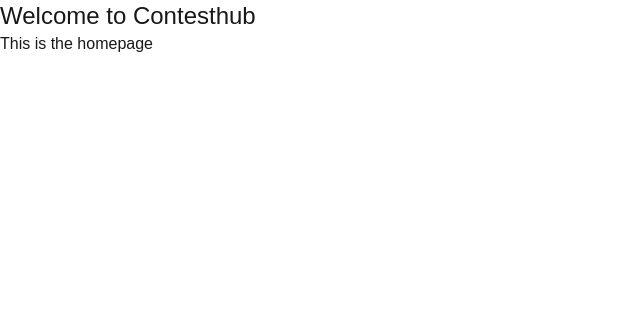
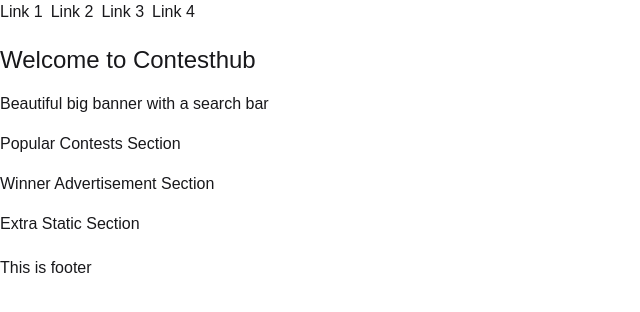
Before and after one commit to sami157/assignment-11-contesthub-client, a React (Vite) app: page / in a window 1280 px wide. Shown: the top 312 px of the page, without its empty margins (0-640 px from the left). Built offline with nearby package versions, Linux system fonts and the light colour scheme; a web font is replaced by a local one.

Commit message:
basic home layout with navbar and footer

```diff
--- a/src/App.jsx
+++ /dev/null
@@ -1,14 +0,0 @@
-import { useState } from 'react'
-
-function App() {
-  const [count, setCount] = useState(0)
-
-  return (
-    <>
-      <div className='title-font text-2xl'>Welcome to Contesthub</div>
-      <div className=''>This is the homepage</div>
-    </>
-  )
-}
-
-export default App
--- /dev/null
+++ b/src/components/Footer.jsx
@@ -0,0 +1,9 @@
+import React from 'react'
+
+export default function Footer() {
+    return (
+        <div>
+            This is footer
+        </div>
+    )
+}
--- /dev/null
+++ b/src/components/Navbar.jsx
@@ -0,0 +1,13 @@
+import React from 'react'
+import { NavLink } from 'react-router'
+
+export default function Navbar() {
+    return (
+        <div className='flex gap-2'>
+            <NavLink>Link 1</NavLink>
+            <NavLink>Link 2</NavLink>
+            <NavLink>Link 3</NavLink>
+            <NavLink>Link 4</NavLink>
+        </div>
+    )
+}
--- /dev/null
+++ b/src/layouts/HomeLayout.jsx
@@ -0,0 +1,16 @@
+import { Outlet } from "react-router"
+import Navbar from "../components/Navbar"
+import Footer from "../components/Footer"
+
+function HomeLayout() {
+
+  return (
+    <div className="flex flex-col gap-5">
+      <Navbar/>
+      <Outlet/>
+      <Footer/>
+    </div>
+  )
+}
+
+export default HomeLayout
--- /dev/null
+++ b/src/pages/Home.jsx
@@ -0,0 +1,36 @@
+import React from 'react'
+
+export default function Home() {
+    return (
+        <div className='flex flex-col gap-4'>
+            <div className='title-font text-2xl'>Welcome to Contesthub</div>
+            <div>Beautiful big banner with a search bar
+                {/* Search works by contest types (search logic in backend). Make this section look unique and attractive */}
+            </div>
+            <div>
+                Popular Contests Section
+                {/* (show at least 5)
+                ○	Sorted by highest participation count
+                ○	For each contest show:
+                • Contest Name
+                • Creative image/card design
+                • Participants count
+                • Short description (use slice + “…”)
+                • Details button → goes to contest details page
+                ○	If not logged in → clicking Details sends user to Login page
+                ○	“Show All” button → goes to All Contests page */}
+
+            </div>
+            <div>
+                Winner Advertisement Section
+                {/* ○	Beautiful section to motivate users
+                ○	Show recent winners, prize money, total winners, etc.
+                ○	Use nice images and inspiring text */}
+            </div>
+            <div>
+                Extra Static Section
+                {/* Maybe stats about the website? */}
+            </div>
+        </div>
+    )
+}
--- a/src/router/routes.js
+++ b/src/router/routes.js
@@ -1,9 +1,16 @@
 import { createBrowserRouter } from "react-router";
-import App from "../App";
+import HomeLayout from "../layouts/HomeLayout";
+import Home from "../pages/Home";
 
 export const router = createBrowserRouter([
     {
         path: "/",
-        Component: App
+        Component: HomeLayout,
+        children: [
+            {
+                index: true,
+                Component: Home
+            }
+        ]
     },
 ]);
```
Also changed, not shown: src/assets/logo.png (added).
